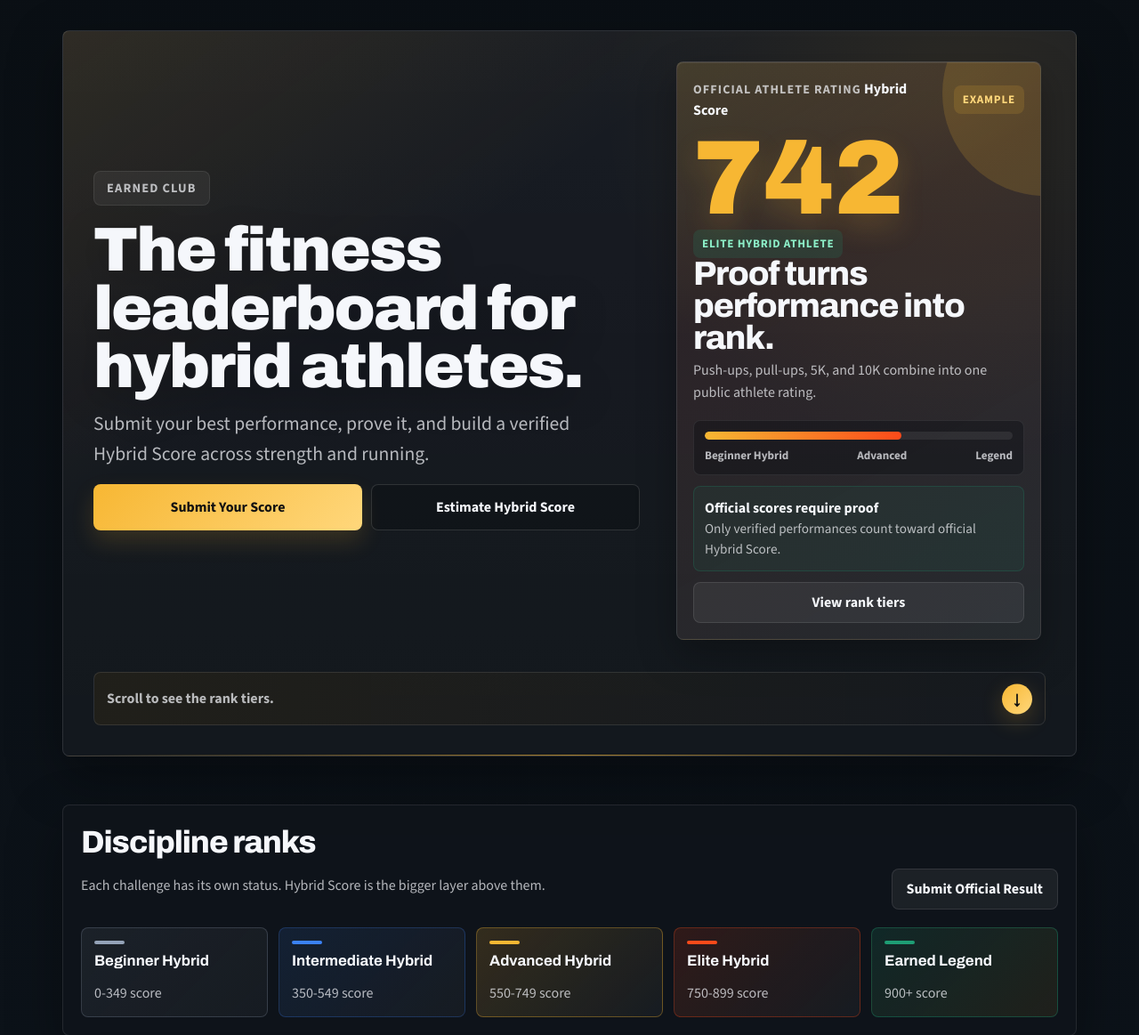
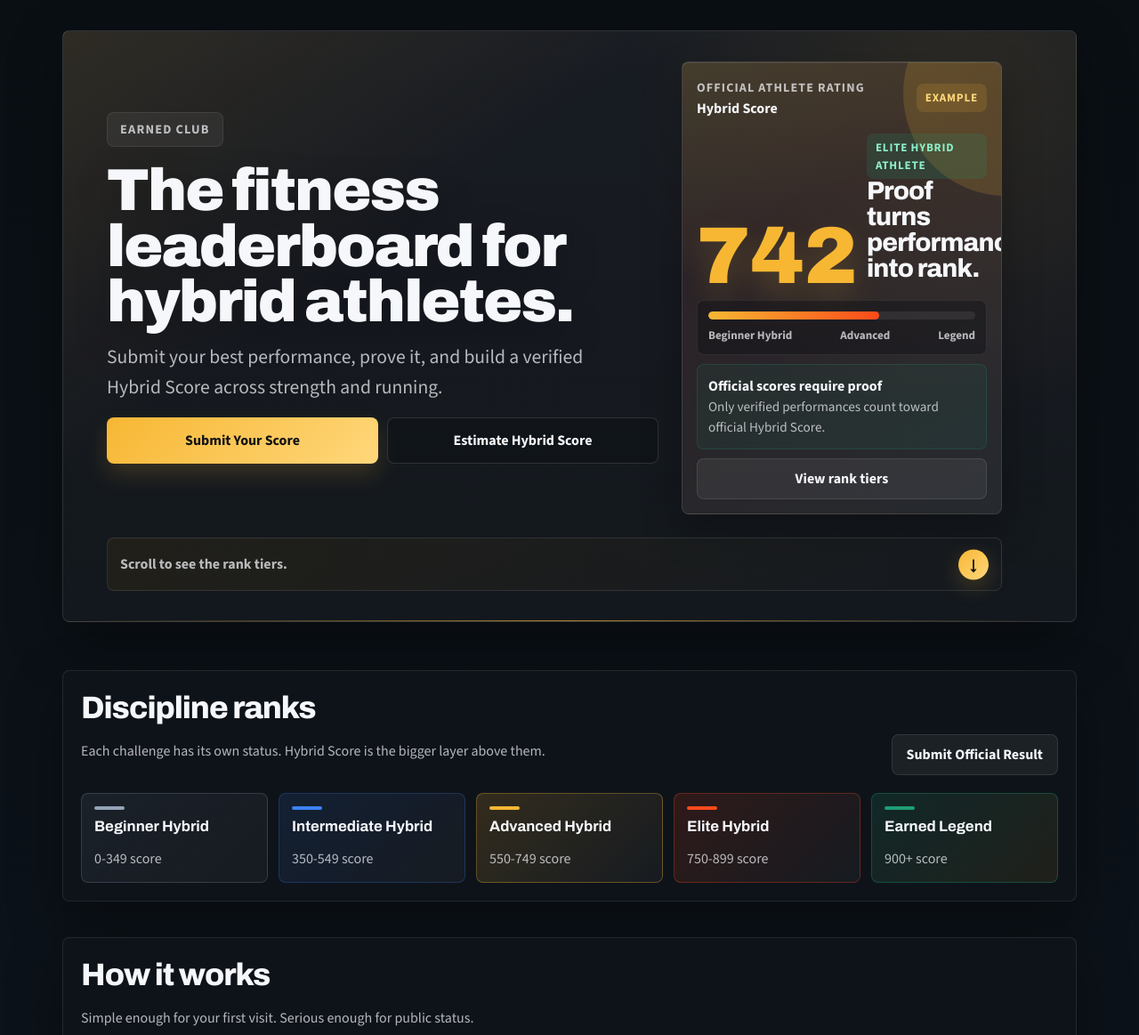
Before and after one commit to Danas2008/EarnedClub, a Django app: page / in a window 1280 px wide. Shown: the part 89-1252 px from the top of the page at 89% size. Run offline with Django 5.2, Linux system fonts and the light colour scheme; data comes from the database, SQL or seed files in the repository.

Commit message:
Tighten homepage hero desktop layout

```diff
--- a/main/templates/home.html
+++ b/main/templates/home.html
@@ -45,6 +45,8 @@
         display: grid;
         gap: 20px;
         align-items: center;
+        max-width: 1040px;
+        margin: 0 auto;
     }
 
     .home-hero-copy {
@@ -94,11 +96,11 @@
         overflow: hidden;
         contain: layout paint;
         display: grid;
-        gap: 12px;
-        max-width: 410px;
+        gap: 10px;
+        max-width: 380px;
         width: 100%;
         justify-self: center;
-        padding: 18px;
+        padding: 16px;
         border: 1px solid rgba(255, 255, 255, 0.1);
         border-radius: var(--radius-lg);
         background:
@@ -142,7 +144,7 @@
 
     .score-rank-number {
         font-family: "Archivo", sans-serif;
-        font-size: clamp(4.9rem, 24vw, 7.4rem);
+        font-size: clamp(4.5rem, 18vw, 6.4rem);
         line-height: 0.76;
         font-weight: 900;
         color: var(--accent);
@@ -151,15 +153,15 @@
 
     .score-rank-result {
         display: grid;
-        gap: 12px;
+        gap: 10px;
         align-items: start;
-        padding: 8px 0 6px;
+        padding: 6px 0 4px;
     }
 
     .score-rank-result h2 {
         margin-bottom: 6px;
-        font-size: clamp(1.5rem, 7vw, 2.35rem);
-        line-height: 0.96;
+        font-size: clamp(1.35rem, 5vw, 1.8rem);
+        line-height: 1;
     }
 
     .rank-meter {
@@ -537,13 +539,14 @@
         }
 
         .home-hero-grid {
-            grid-template-columns: minmax(0, .95fr) minmax(360px, 410px);
-            min-height: min(560px, calc(100svh - 150px));
-            justify-content: center;
+            grid-template-columns: minmax(0, 1fr) minmax(320px, 370px);
+            min-height: min(520px, calc(100svh - 150px));
+            justify-content: start;
+            gap: 20px;
         }
 
         .home-hero h1 {
-            max-width: 650px;
+            max-width: 620px;
         }
 
         .home-cta-row,
@@ -574,22 +577,35 @@
         }
 
         .score-rank-card {
-            justify-self: center;
+            justify-self: start;
         }
     }
 
     @media (min-width: 1100px) {
         .home-hero {
-            padding: 34px;
+            padding: 34px 30px;
         }
 
         .home-hero-grid {
-            grid-template-columns: minmax(0, 1fr) 420px;
-            gap: 36px;
+            grid-template-columns: minmax(0, 620px) 360px;
+            gap: 26px;
         }
 
         .home-hero h1 {
-            font-size: 4.35rem;
+            font-size: 4.15rem;
+        }
+
+        .score-rank-result {
+            grid-template-columns: auto minmax(0, 1fr);
+            align-items: end;
+        }
+
+        .score-rank-number {
+            font-size: 5.65rem;
+        }
+
+        .score-rank-result p {
+            display: none;
         }
     }
 
```
Also changed, not shown: docs/earned-plan.md (+1 -0 lines).
